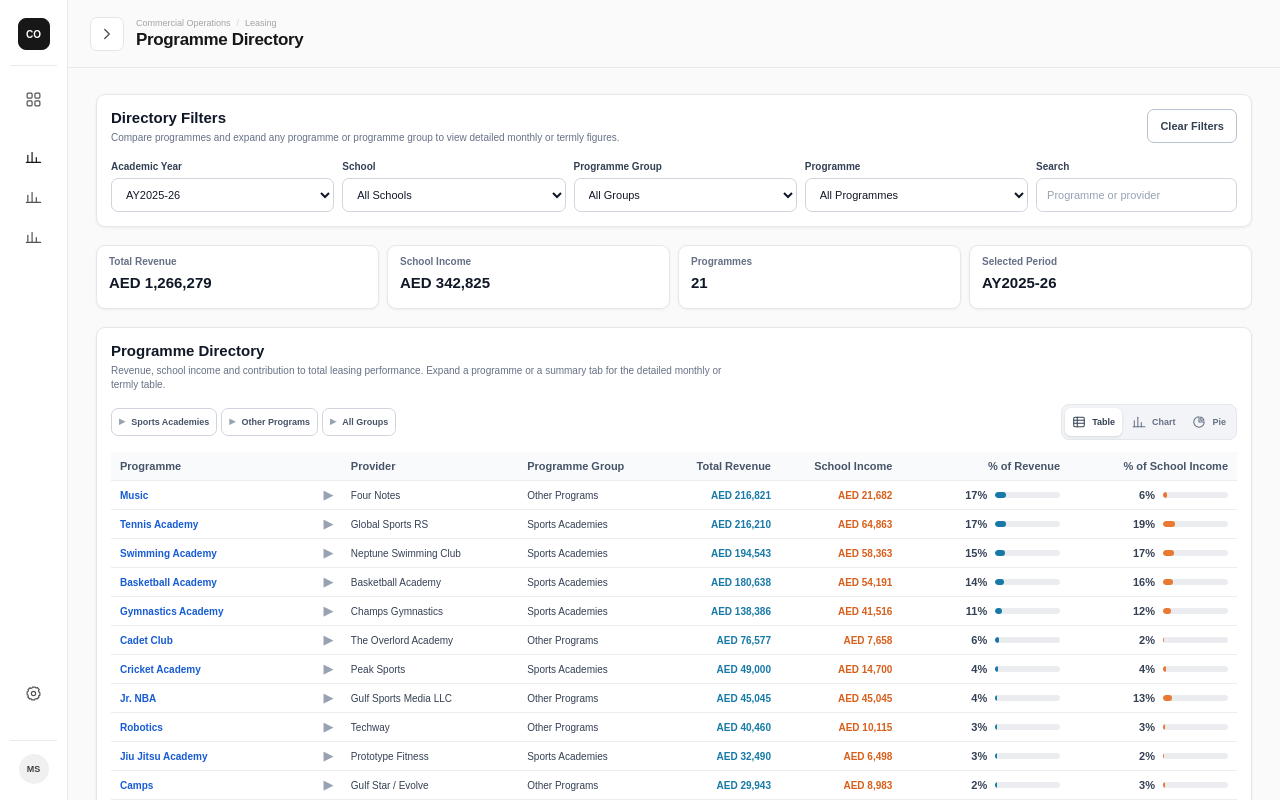
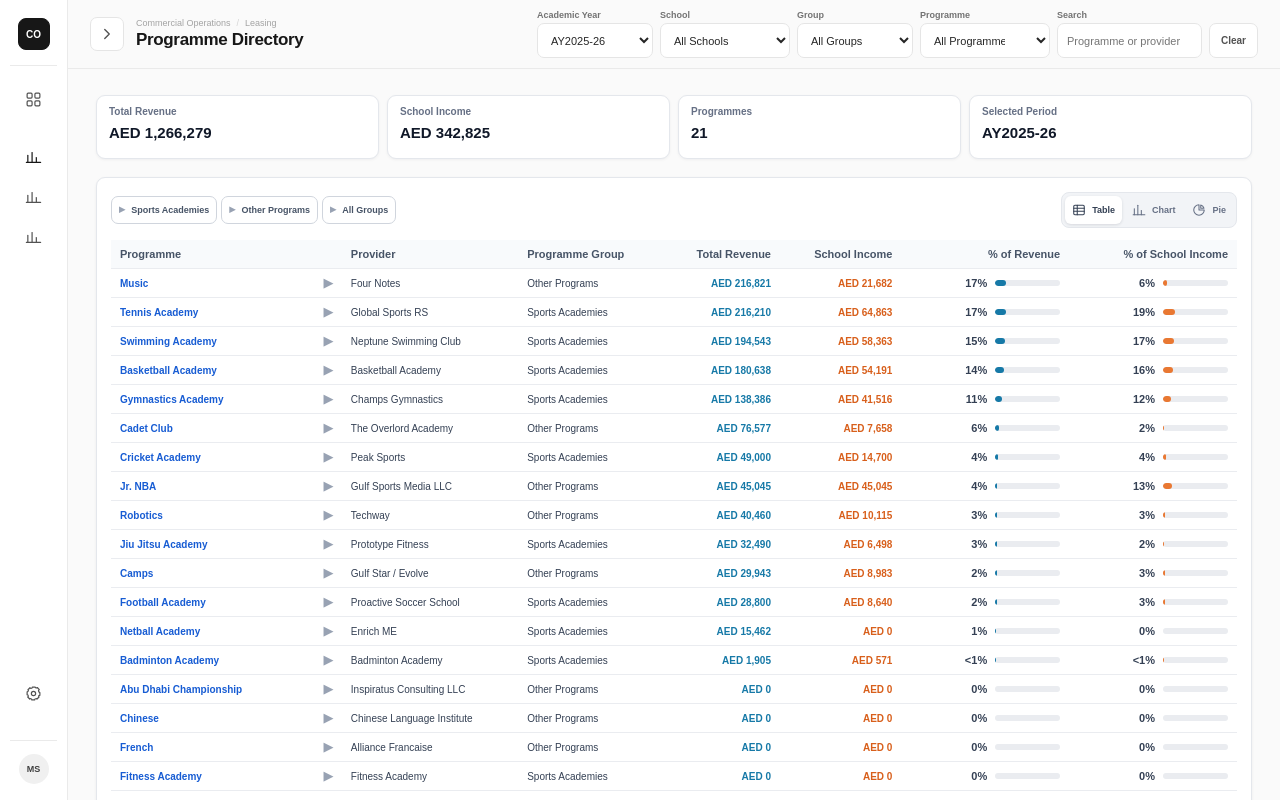
Before and after one commit to mo-seoudi/leasing, a React (Vite) app: page /leasing/programmes in a window 1280 px wide. Shown: the top 800 px of the page. Built offline with nearby package versions, Linux system fonts and the light colour scheme.

Commit message:
Update ProgrammeDirectoryPage.jsx

```diff
--- a/src/pages/leasing/ProgrammeDirectoryPage.jsx
+++ b/src/pages/leasing/ProgrammeDirectoryPage.jsx
@@ -4,6 +4,8 @@ import {
   useMemo,
   useState,
 } from "react";
+
+import { useOutletContext } from "react-router-dom";
 
 import {
   Bar,
@@ -574,6 +576,7 @@ function DirectoryPieCard({
 }
 
 export default function ProgrammeDirectoryPage() {
+  const { setHeaderControls } = useOutletContext();
   const latestAcademicYear =
     academicYears[academicYears.length - 1] || "";
 
@@ -871,170 +874,109 @@ export default function ProgrammeDirectoryPage() {
     setViewMode("table");
   }
 
+  useEffect(() => {
+    setHeaderControls(
+      <div className="header-page-filters">
+        <label className="header-filter-control">
+          <span>Academic Year</span>
+          <select
+            value={filters.academicYear}
+            onChange={(event) =>
+              handleFilterChange("academicYear", event.target.value)
+            }
+          >
+            <option value="">All Time</option>
+            {academicYears.map((academicYear) => (
+              <option key={academicYear} value={academicYear}>
+                {academicYear}
+              </option>
+            ))}
+          </select>
+        </label>
+
+        <label className="header-filter-control wide">
+          <span>School</span>
+          <select
+            value={filters.school}
+            onChange={(event) =>
+              handleFilterChange("school", event.target.value)
+            }
+          >
+            <option value="">All Schools</option>
+            {schools.map((school) => (
+              <option key={school} value={school}>
+                {school}
+              </option>
+            ))}
+          </select>
+        </label>
+
+        <label className="header-filter-control">
+          <span>Group</span>
+          <select
+            value={filters.programGroup}
+            onChange={(event) =>
+              handleFilterChange("programGroup", event.target.value)
+            }
+          >
+            <option value="">All Groups</option>
+            {programmeGroups.map((group) => (
+              <option key={group} value={group}>{group}</option>
+            ))}
+          </select>
+        </label>
+
+        <label className="header-filter-control wide">
+          <span>Programme</span>
+          <select
+            value={filters.program}
+            onChange={(event) =>
+              handleFilterChange("program", event.target.value)
+            }
+          >
+            <option value="">All Programmes</option>
+            {availableProgrammes.map((programme) => (
+              <option key={programme} value={programme}>
+                {programme}
+              </option>
+            ))}
+          </select>
+        </label>
+
+        <label className="header-filter-control search">
+          <span>Search</span>
+          <input
+            type="search"
+            value={filters.searchText}
+            placeholder="Programme or provider"
+            onChange={(event) =>
+              handleFilterChange("searchText", event.target.value)
+            }
+          />
+        </label>
+
+        <button
+          type="button"
+          className="header-clear-button"
+          onClick={clearFilters}
+        >
+          Clear
+        </button>
+      </div>
+    );
+
+    return () => setHeaderControls(null);
+  }, [
+    filters,
+    availableProgrammes,
+    setHeaderControls,
+  ]);
+
   const selectedPeriodLabel =
     filters.academicYear || "All Time";
 
   return (
     <section className="programme-comparison-page programme-directory-page">
-      <section className="programme-filter-card">
-        <div className="programme-card-heading programme-filter-heading">
-          <div>
-            <h2>Directory Filters</h2>
-
-            <p>
-              Compare programmes and expand any programme or
-              programme group to view detailed monthly or
-              termly figures.
-            </p>
-          </div>
-
-          <button
-            type="button"
-            className="secondary-button"
-            onClick={clearFilters}
-          >
-            Clear Filters
-          </button>
-        </div>
-
-        <div className="programme-filter-grid directory-comparison-filter-grid">
-          <div className="programme-filter">
-            <label htmlFor="directory-academic-year">
-              Academic Year
-            </label>
-
-            <select
-              id="directory-academic-year"
-              value={filters.academicYear}
-              onChange={(event) =>
-                handleFilterChange(
-                  "academicYear",
-                  event.target.value
-                )
-              }
-            >
-              <option value="">All Time</option>
-
-              {academicYears.map((academicYear) => (
-                <option
-                  key={academicYear}
-                  value={academicYear}
-                >
-                  {academicYear}
-                </option>
-              ))}
-            </select>
-          </div>
-
-          <div className="programme-filter">
-            <label htmlFor="directory-school">
-              School
-            </label>
-
-            <select
-              id="directory-school"
-              value={filters.school}
-              onChange={(event) =>
-                handleFilterChange(
-                  "school",
-                  event.target.value
-                )
-              }
-            >
-              <option value="">All Schools</option>
-
-              {schools.map((school) => (
-                <option
-                  key={school}
-                  value={school}
-                >
-                  {school}
-                </option>
-              ))}
-            </select>
-          </div>
-
-          <div className="programme-filter">
-            <label htmlFor="directory-programme-group">
-              Programme Group
-            </label>
-
-            <select
-              id="directory-programme-group"
-              value={filters.programGroup}
-              onChange={(event) =>
-                handleFilterChange(
-                  "programGroup",
-                  event.target.value
-                )
-              }
-            >
-              <option value="">All Groups</option>
-
-              {programmeGroups.map((group) => (
-                <option
-                  key={group}
-                  value={group}
-                >
-                  {group}
-                </option>
-              ))}
-            </select>
-          </div>
-
-          <div className="programme-filter">
-            <label htmlFor="directory-programme">
-              Programme
-            </label>
-
-            <select
-              id="directory-programme"
-              value={filters.program}
-              onChange={(event) =>
-                handleFilterChange(
-                  "program",
-                  event.target.value
-                )
-              }
-            >
-              <option value="">
-                All Programmes
-              </option>
-
-              {availableProgrammes.map(
-                (programme) => (
-                  <option
-                    key={programme}
-                    value={programme}
-                  >
-                    {programme}
-                  </option>
-                )
-              )}
-            </select>
-          </div>
-
-          <div className="programme-filter directory-search-filter">
-            <label htmlFor="directory-search">
-              Search
-            </label>
-
-            <input
-              id="directory-search"
-              type="search"
-              value={filters.searchText}
-              placeholder="Programme or provider"
-              onChange={(event) =>
-                handleFilterChange(
-                  "searchText",
-                  event.target.value
-                )
-              }
-            />
-          </div>
-        </div>
-      </section>
-
       <section className="programme-summary-strip">
         <div>
           <span>Total Revenue</span>
@@ -1071,17 +1013,6 @@ export default function ProgrammeDirectoryPage() {
 
       <section className="directory-table-card">
         <div className="directory-table-heading">
-          <div className="directory-title-block">
-            <h2>Programme Directory</h2>
-
-            <p>
-              Revenue, school income and contribution to total
-              leasing performance. Expand a programme or a
-              summary tab for the detailed monthly or termly
-              table.
-            </p>
-          </div>
-
           <div className="directory-header-controls">
             <div
               className="directory-aggregate-tabs"
```
